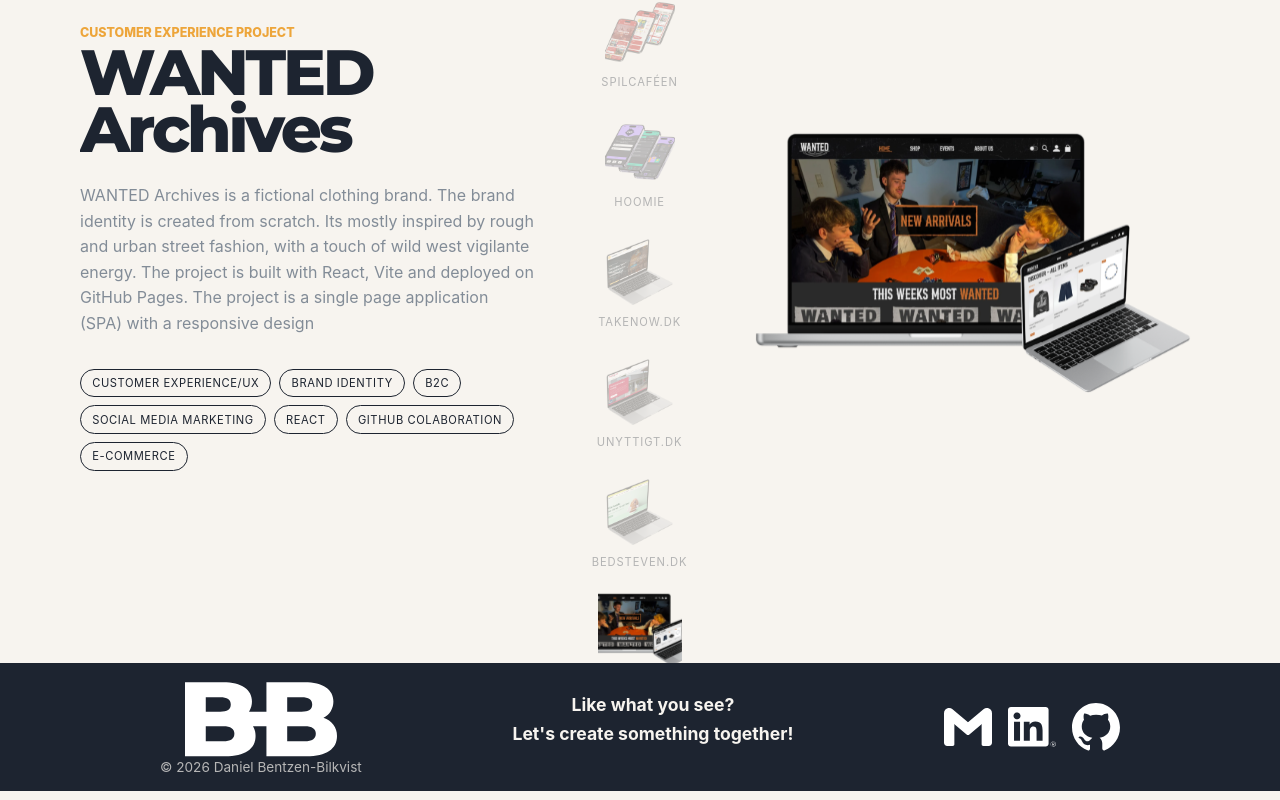
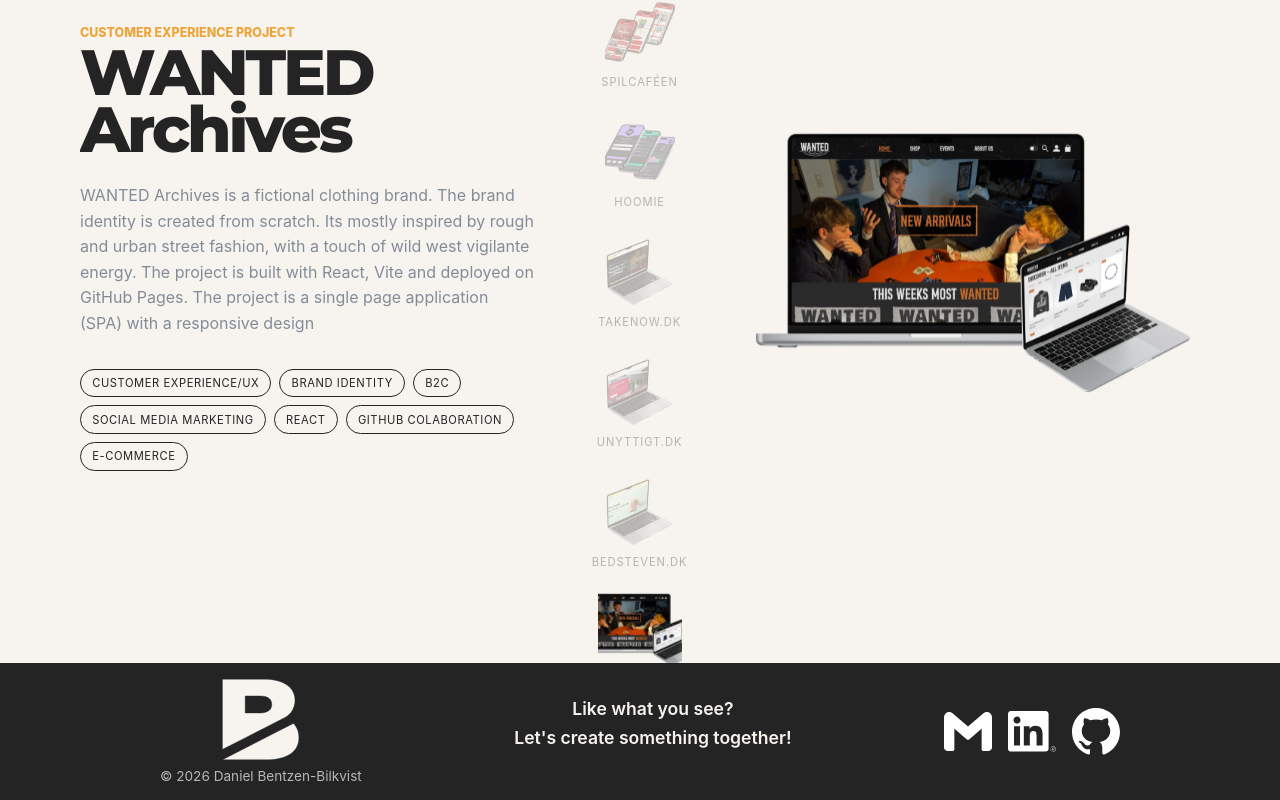
Before and after one commit to danielbilkvist/danielbilkvist.github.io, a React (Vite) app: page /contact in a window 1280 px wide. Shown: the part 217-1017 px from the top of the page. Built offline with nearby package versions, Linux system fonts and the light colour scheme; a web font is replaced by a local one.

Commit message:
ny favicon og ændring af image properties for projectes

```diff
--- a/index.html
+++ b/index.html
@@ -2,7 +2,7 @@
 <html lang="da">
   <head>
     <meta charset="UTF-8" />
-    <link rel="icon" type="image/svg+xml" href="/LogoBlockBlack.png" />
+    <link rel="icon" type="image/svg+xml" href="/LogoB.svg" />
     <meta name="viewport" content="width=device-width, initial-scale=1.0" />
     <meta name="description" content="En simpel React portfolio-template til username.github.io." />
     <title>Daniel Bentzen-Bilkvist</title>
--- a/src/components/Footer.css
+++ b/src/components/Footer.css
@@ -12,6 +12,12 @@
   display: flex;
   flex-direction: column;
   align-items: center;
+}
+
+.footer-brand img {
+  width: 5rem;
+  height: auto;
+  margin-bottom: 0.5rem;
 }
 
 .brand-footer {
--- a/src/components/Footer.jsx
+++ b/src/components/Footer.jsx
@@ -6,7 +6,7 @@ function Footer() {
       <div className="footer-brand">
         <img
           className="brand-footer"
-          src={`${import.meta.env.BASE_URL}LogoBlockWhite.svg`}
+          src={`${import.meta.env.BASE_URL}LogoB.svg`}
           alt="Signature"
         />
 
@@ -14,8 +14,8 @@ function Footer() {
       </div>
 
       <div className="footer-title">
-        <h3>Like what you see?</h3>
-        <h3>Let's create something together!</h3>
+        <h3 className="footer-title">Like what you see?</h3>
+        <h3 className="footer-title">Let's create something together!</h3>
       </div>
 
       <nav className="footer-links" aria-label="Contact links">
--- a/src/components/ProjectScroller.jsx
+++ b/src/components/ProjectScroller.jsx
@@ -93,7 +93,7 @@ function ProjectScroller({ projects }) {
                   }}
                 >
                   <img
-                    src={project.image}
+                    src={project.thumbnail}
                     alt=""
                     className={styles.thumbnail}
                   />
@@ -113,7 +113,7 @@ function ProjectScroller({ projects }) {
             to={`/projects/${activeProject.slug}`}
           >
             <img
-              src={activeProject.image}
+              src={activeProject.thumbnail}
               alt={activeProject.title}
               className={styles.mainImage}
             />
--- a/src/data/projects.js
+++ b/src/data/projects.js
@@ -16,17 +16,13 @@ const projects = [
       "Github Colaboration",
       "E-commerce",
     ],
-    image: `${import.meta.env.BASE_URL}MockupWanted.svg`,
-    image2: `${import.meta.env.BASE_URL}MockupHoomie.png`,
+    thumbnail: `${import.meta.env.BASE_URL}MockupWanted.svg`,
+    image1: `${import.meta.env.BASE_URL}MockupHoomie.png`,
     links: [
       {
         label: "Live site",
         href: "https://magecties.github.io/customer-experience-exam/",
       },
-      // {
-      //   label: "GitHub repo",
-      //   href: "https://github.com/username/username.github.io",
-      // },
     ],
   },
   {
@@ -46,7 +42,7 @@ const projects = [
       "Visual Consistency",
       "Design System",
     ],
-    image: `${import.meta.env.BASE_URL}MockupSpilcafe.svg`,
+    thumbnail: `${import.meta.env.BASE_URL}MockupSpilcafe.svg`,
     links: [
       {
         label: "Live Site",
@@ -70,7 +66,7 @@ const projects = [
       "Figma",
       "Gamification",
     ],
-    image: `${import.meta.env.BASE_URL}MockupHoomie.svg`,
+    thumbnail: `${import.meta.env.BASE_URL}MockupHoomie.svg`,
     links: [
       {
         label: "Live Site",
@@ -88,7 +84,7 @@ const projects = [
     description: "---",
     category: ["Contributions"],
     tags: ["Wordpress", "Elementor"],
-    image: `${import.meta.env.BASE_URL}Takenow.png`,
+    thumbnail: `${import.meta.env.BASE_URL}Takenow.png`,
     links: [
       {
         label: "Website",
@@ -105,7 +101,7 @@ const projects = [
     description: "---",
     category: ["Contributions"],
     tags: ["Shopify"],
-    image: `${import.meta.env.BASE_URL}Unyttigt.png`,
+    thumbnail: `${import.meta.env.BASE_URL}Unyttigt.png`,
     links: [
       {
         label: "Website",
@@ -122,7 +118,7 @@ const projects = [
     description: "---",
     category: ["Contributions"],
     tags: ["Shopify"],
-    image: `${import.meta.env.BASE_URL}Bedsteven.png`,
+    thumbnail: `${import.meta.env.BASE_URL}Bedsteven.png`,
     links: [
       {
         label: "Website",
--- a/src/index.css
+++ b/src/index.css
@@ -2,7 +2,7 @@
   --primary: #eda53a;
   --primary-dark: #b47c2a;
   --bg: #f7f4ef;
-  --text: #1d2430;
+  --text: #242424;
   --text-light: #526173;
 
   font-family:
--- a/src/pages/HomePage.jsx
+++ b/src/pages/HomePage.jsx
@@ -1,6 +1,7 @@
 import { Link } from "react-router";
 import projects from "../data/projects";
 import "./HomePage.css";
+import footer from "../components/Footer";
 
 function HomePage() {
   const featuredProjects = projects.slice(0, 2);
@@ -32,7 +33,6 @@ function HomePage() {
           <img src={`${import.meta.env.BASE_URL}Daniel.png`} alt="Hero" />
         </div>
       </section>
-
       <section className="section">
         <div className="section-heading">
           <p className="eyebrow">You might also like:</p>
@@ -46,7 +46,7 @@ function HomePage() {
               className="project-card"
               key={project.slug}
             >
-              <img src={project.image} alt={`Preview af ${project.title}`} />
+              <img src={project.thumbnail} alt={`Preview af ${project.title}`} />
               <div className="project-card-content">
                 <div className="project-card-content-top">
                   <p className="eyebrow">{project.year}</p>
--- a/src/pages/ProjectPage.jsx
+++ b/src/pages/ProjectPage.jsx
@@ -44,11 +44,11 @@ function ProjectPage() {
       </div>
       </div>
       <p className="lead">{project.summary}</p>
-      <img className="detail-image" src={project.image} alt={project.title} loading="lazy" />
+      <img className="detail-image" src={project.thumbnail} alt={project.title} loading="lazy" />
 
       {/* <p className="eyebrow">{project.year}</p>
       <p className="lead">{project.description}</p>
-      <img className="detail-image" src={project.image2} alt={project.title} loading="lazy" /> */}
+      <img className="detail-image" src={project.image1} alt={project.title} loading="lazy" /> */}
 
       {/* <section className="tag-links">
         <ul className="tag-list">
--- a/src/pages/ProjectsPage.jsx
+++ b/src/pages/ProjectsPage.jsx
@@ -46,7 +46,7 @@ function ProjectsPage() {
             className="project-card"
             key={project.slug}
           >
-            <img src={project.image} alt={`Preview af ${project.title}`} />
+            <img src={project.thumbnail} alt={`Preview af ${project.title}`} />
             <div className="project-card-content">
                 <p className="eyebrow">{project.year}</p>
                 <h3>{project.title}</h3>
```
Also changed, not shown: public/LogoB.svg (added).
